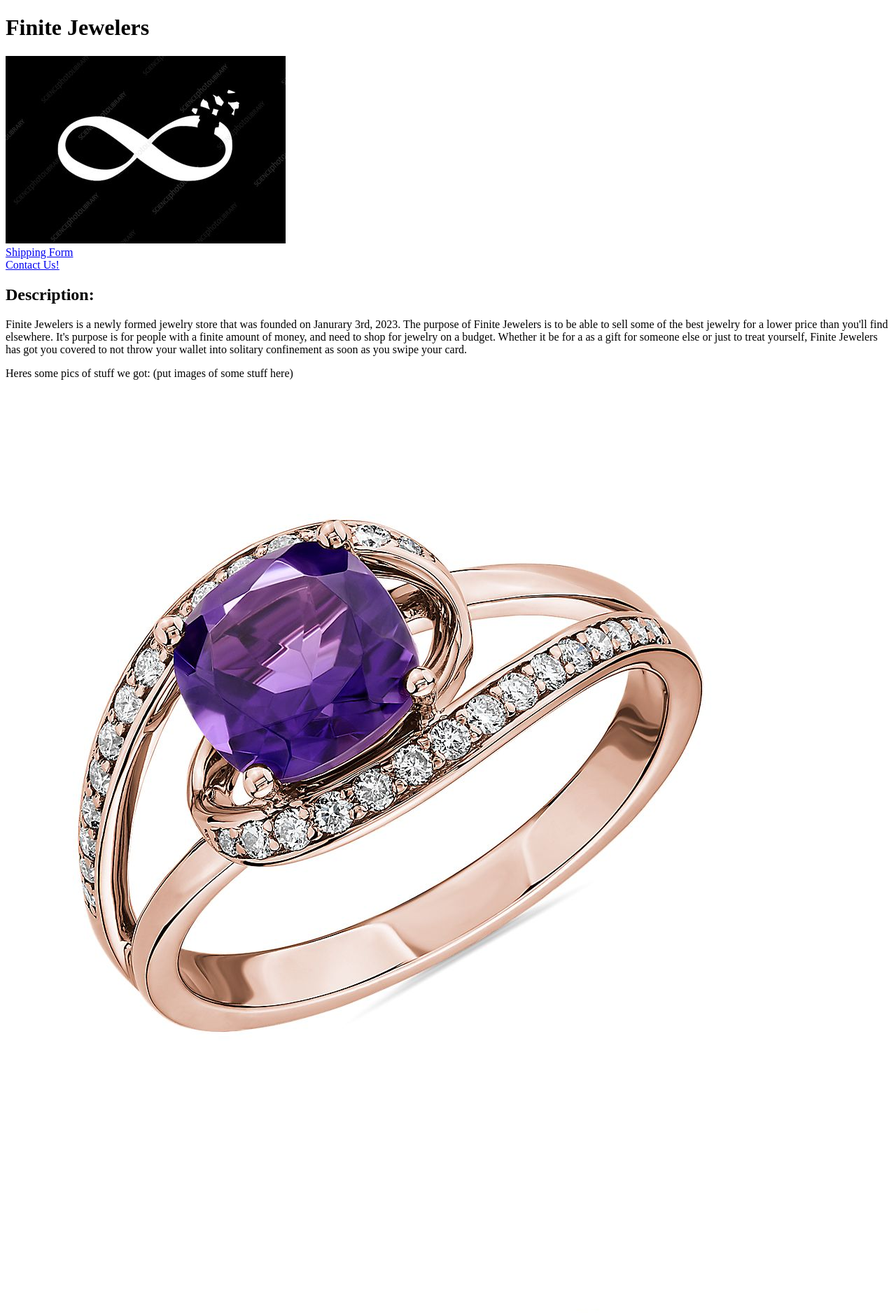
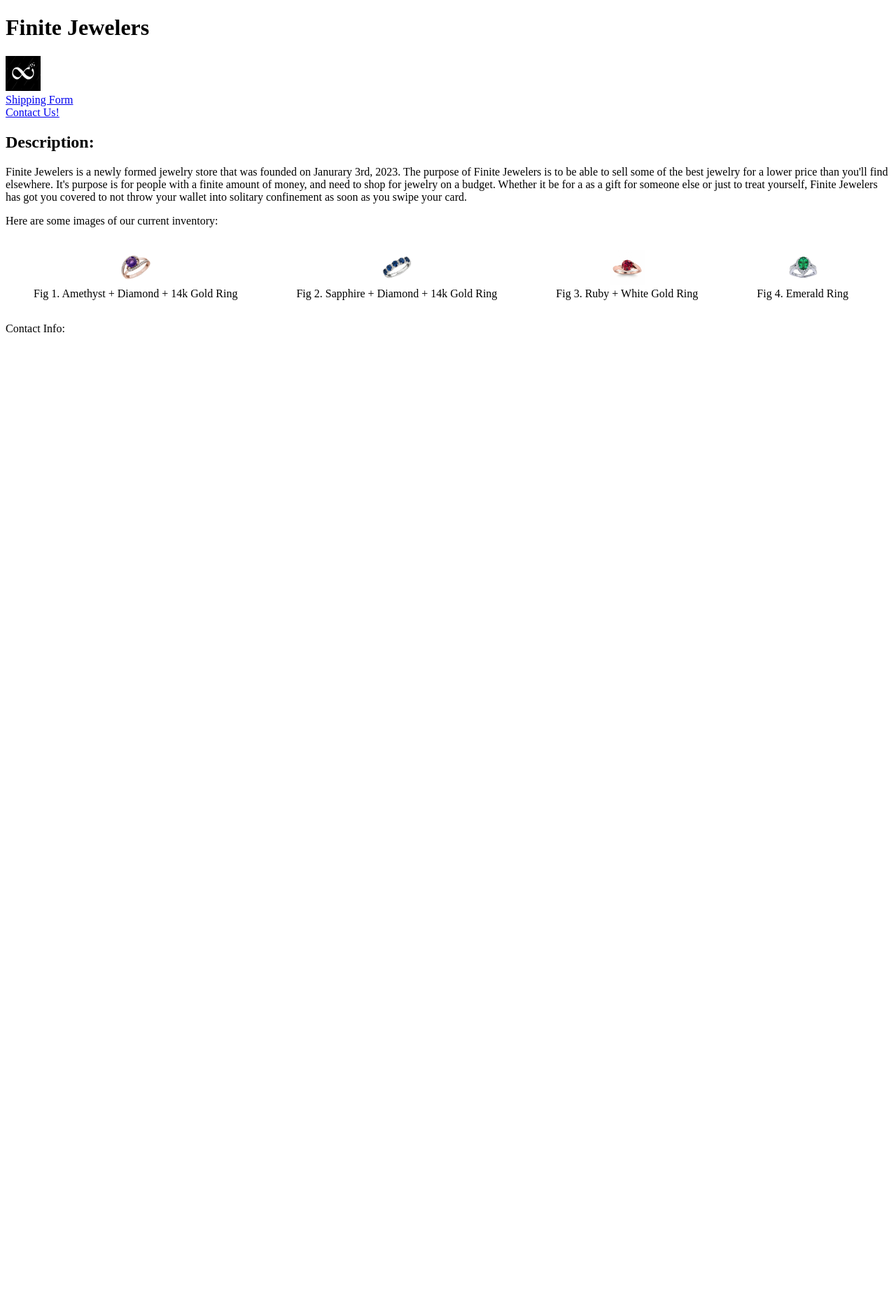
Before and after one commit to Xylosis/IT202, a PHP site: page /home.php in a window 1280 px wide. Shown: the top 1877 px of the page at 70% size. After the commit the page ends 475 px from the top, so only its background shows below. Run offline with PHP 8.4, Linux system fonts and the light colour scheme.

Commit message:
Updated some HTML and fixed CSS issue

```diff
--- a/Jewelry_Store/contact.php
+++ b/Jewelry_Store/contact.php
@@ -7,7 +7,6 @@
     <meta name="author" content="Andrew Dickman">
     <meta name="description" content="Jewler Website IT202 Unit 3">
     <title>Contact - Finite Jewelers</title>
-    <link rel="stylesheet" href="style.css">
     <link rel="icon" href="images/broken infinity.jpg">
 </head>
 <body>
--- a/Jewelry_Store/form.php
+++ b/Jewelry_Store/form.php
@@ -23,7 +23,7 @@
     <meta name="description" content="Jewler Website IT202 Unit 3">
     <title>Form - Finite Jewlers</title>
     <link rel="icon" href="images/broken infinity.jpg">
-    <link rel="stylesheet" href="style.css">
+    <!--<link rel="stylesheet" href="style.css"> -->
 </head>
 <body>
     <header>
--- a/Jewelry_Store/home.php
+++ b/Jewelry_Store/home.php
@@ -8,7 +8,8 @@
     <meta name="description" content="Jewler Website IT202 Unit 3">
     <title>Home - Finite Jewlers</title>
     <link rel="icon" href="images/broken infinity.jpg">
-    <link rel="stylesheet" href="style.css">
+    <link rel="stylesheet" type="text/css" href="./style.css">
+    <link rel="stylesheet" href="testing.css">
 </head>
 <body>
     <header>
@@ -30,11 +31,23 @@
     </div>
 
     <div id="selection">
-        <p>Heres some pics of stuff we got: (put images of some stuff here)</p>
-        <img class="rings"src="images/amethystdiamond14k ring.jpg" alt="amethyst">
-        <img class="rings"src="images/sapphire diamond 14k gold ring.jpg" alt="sapphire">
-        <img class="rings"src="images/white gold ruby ring.jpg" alt="ruby">
-        <img class="rings"src="images/emeraldring.jpg" alt="emerald">
+        <p>Here are some images of our current inventory:</p>
+        <figure>
+            <img class="rings"src="images/amethystdiamond14k ring.jpg" alt="amethyst">
+            <figcaption>Fig 1. Amethyst + Diamond + 14k Gold Ring</figcaption>
+        </figure>
+        <figure>
+            <img class="rings"src="images/sapphire diamond 14k gold ring.jpg" alt="sapphire">
+            <figcaption>Fig 2. Sapphire + Diamond + 14k Gold Ring</figcaption>
+        </figure>
+        <figure>
+            <img class="rings"src="images/white gold ruby ring.jpg" alt="ruby">
+            <figcaption>Fig 3. Ruby + White Gold Ring</figcaption>
+        </figure>
+        <figure>
+            <img class="rings"src="images/emeraldring.jpg" alt="emerald">
+            <figcaption>Fig 4. Emerald Ring</figcaption>
+        </figure>
     </div>
 
     <footer>
--- /dev/null
+++ b/Jewelry_Store/testing.css
@@ -0,0 +1,10 @@
+img{
+    width: 50px;
+    height: 50px;
+
+}
+
+figure{
+    display:inline-block;
+    text-align: center;
+}
```
Also changed, not shown: Jewelry_Store/style.css (deleted).
